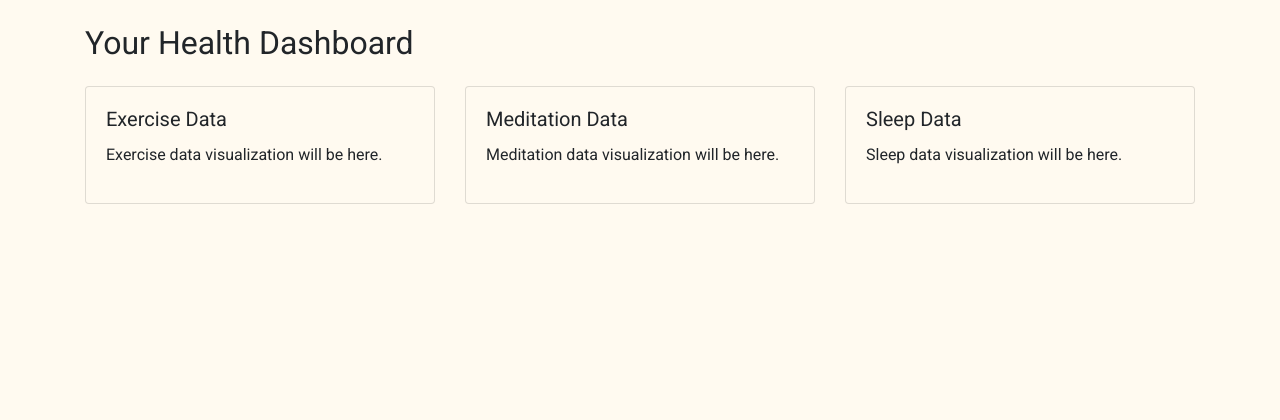
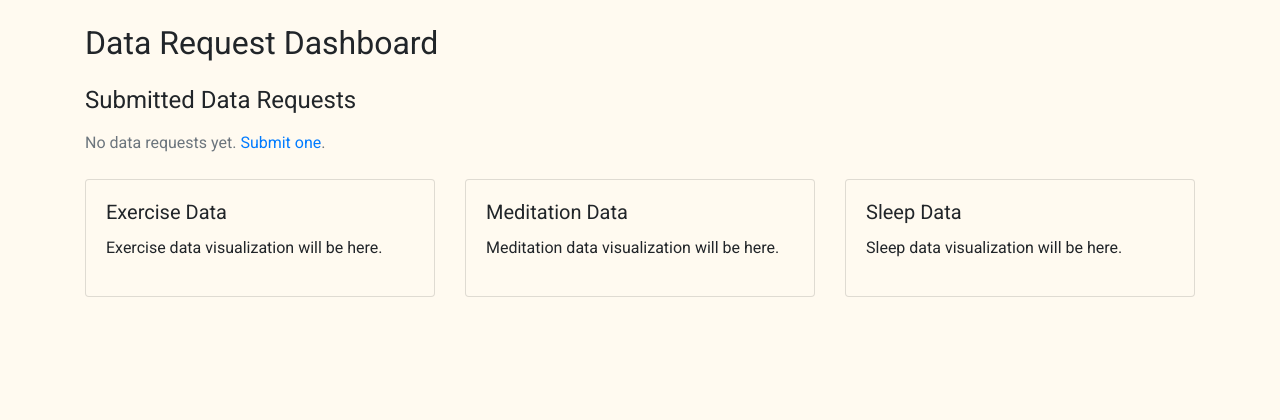
Before and after one commit to behzad89/flask-app, a Flask app: page /dashboard in a window 1280 px wide. Shown: the part 128-548 px from the top of the page. Run offline with Flask 3, Linux system fonts and the light colour scheme; some libraries are stand-ins or nearby versions.

Commit message:
Implement database model for data requests and update dashboard template to display submitted requests

```diff
--- a/app.py
+++ b/app.py
@@ -3,10 +3,26 @@
 
 from datetime import datetime
 from flask import Flask, render_template, redirect, url_for
+from flask_sqlalchemy import SQLAlchemy
 from forms import DataRequestForm
 
 app = Flask(__name__)  # __name__ tells Flask where to find resources
 app.config['SECRET_KEY'] = "my_super_secret_key_123"
+app.config['SQLALCHEMY_DATABASE_URI'] = 'sqlite:///request_data.db'
+app.config['SQLALCHEMY_TRACK_MODIFICATIONS'] = False
+
+db = SQLAlchemy(app)  # create a database connection object
+
+class RequestData(db.Model):
+    """A table to store the data from the form."""
+    id = db.Column(db.Integer, primary_key=True)
+    start_date = db.Column(db.Date, nullable=False)
+    end_date = db.Column(db.Date, nullable=False)
+    output_format = db.Column(db.String(20), nullable=False)
+    email = db.Column(db.String(120), nullable=False)
+
+    def __repr__(self):
+        return f'<RequestData {self.id}>'
 
 @app.context_processor
 def inject_year():
@@ -27,15 +43,30 @@ def form():
     #   GET, or invalid POST  -> show form.html (re-renders with error messages)
     #   valid POST            -> redirect to the dashboard page
     if form.validate_on_submit():
+
+        # Create a new RequestData object with the form data
+        new_request = RequestData(
+            start_date=form.start_date.data,
+            end_date=form.end_date.data,
+            output_format=form.output_format.data,
+            email=form.email.data
+        )
+
+        # Add the new request to the database
+        db.session.add(new_request)
+        db.session.commit()
+        # Redirect to the dashboard page after successful submission
         return redirect(url_for('dashboard'))
     return render_template('form.html', form=form)
 
 @app.route('/dashboard')
 def dashboard():
+    # Retrieve all requests from the database
+    all_requests = RequestData.query.all()
     # render_template lokks for HTML
-    return render_template('dashboard.html')
+    return render_template('dashboard.html', requests=all_requests)
 
-if __name__ == '__main__':
-    # This launches Flask and listens at http://localhost:5000.
-    # debug=True shows helpful error pages and auto-reloads on code changes.
-    app.run(debug=True)
+# if __name__ == '__main__':
+#     # This launches Flask and listens at http://localhost:5000.
+#     # debug=True shows helpful error pages and auto-reloads on code changes.
+#     app.run(debug=True)
--- a/templates/dashboard.html
+++ b/templates/dashboard.html
@@ -3,7 +3,38 @@
 {% block title %}Dashboard{% endblock %}
 
 {% block content %}
-<h2 class="mb-4">Your Health Dashboard</h2>
+<h2 class="mb-4">Data Request Dashboard</h2>
+
+<h4 class="mb-3">Submitted Data Requests</h4>
+{% if requests %}
+<div class="table-responsive mb-4">
+    <table class="table table-striped table-bordered">
+        <thead style="background-color: #c05621; color: #fff;">
+            <tr>
+                <th>#</th>
+                <th>Start Date</th>
+                <th>End Date</th>
+                <th>Output Format</th>
+                <th>Email</th>
+            </tr>
+        </thead>
+        <tbody>
+            {% for request in requests %}
+            <tr>
+                <td>{{ request.id }}</td>
+                <td>{{ request.start_date.strftime('%Y-%m-%d') }}</td>
+                <td>{{ request.end_date.strftime('%Y-%m-%d') }}</td>
+                <td>{{ request.output_format }}</td>
+                <td>{{ request.email }}</td>
+            </tr>
+            {% endfor %}
+        </tbody>
+    </table>
+</div>
+{% else %}
+<p class="text-muted mb-4">No data requests yet. <a href="{{ url_for('form') }}">Submit one</a>.</p>
+{% endif %}
+
 <div id="charts" class="row">
     <div class="col-md-4 mb-4">
         <div class="card">
```
